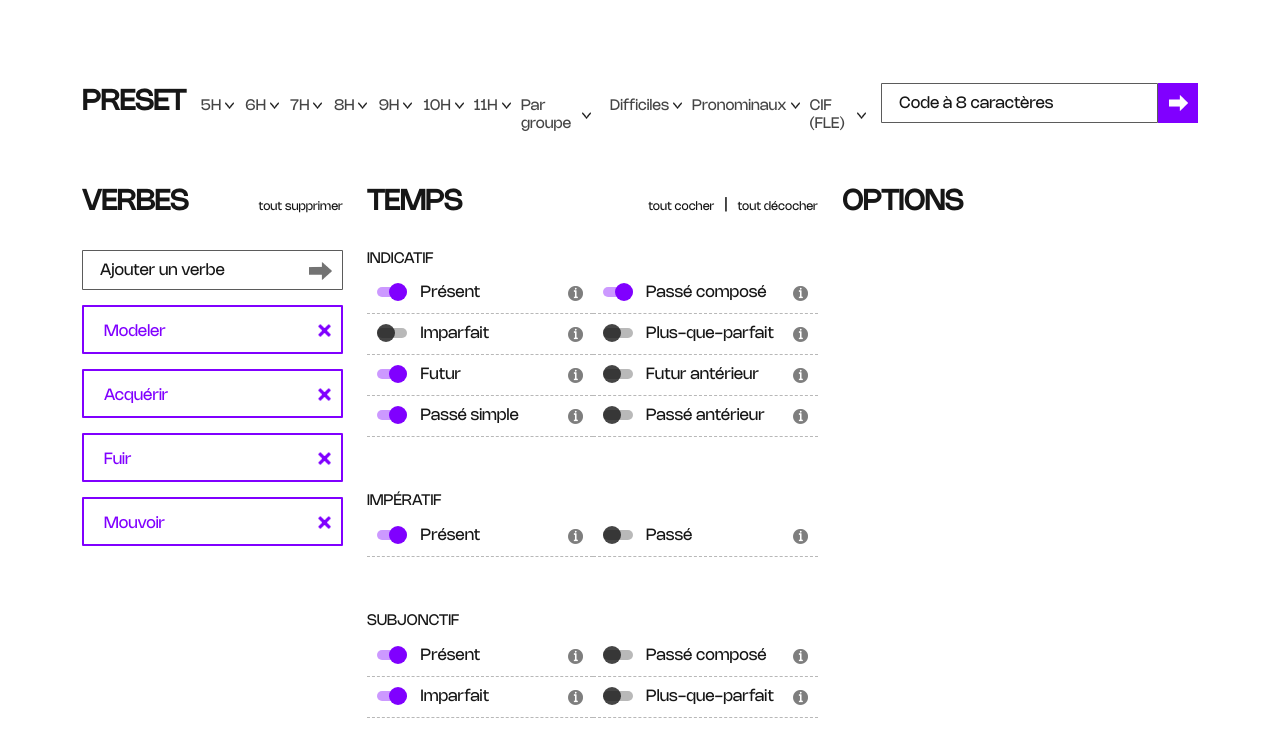
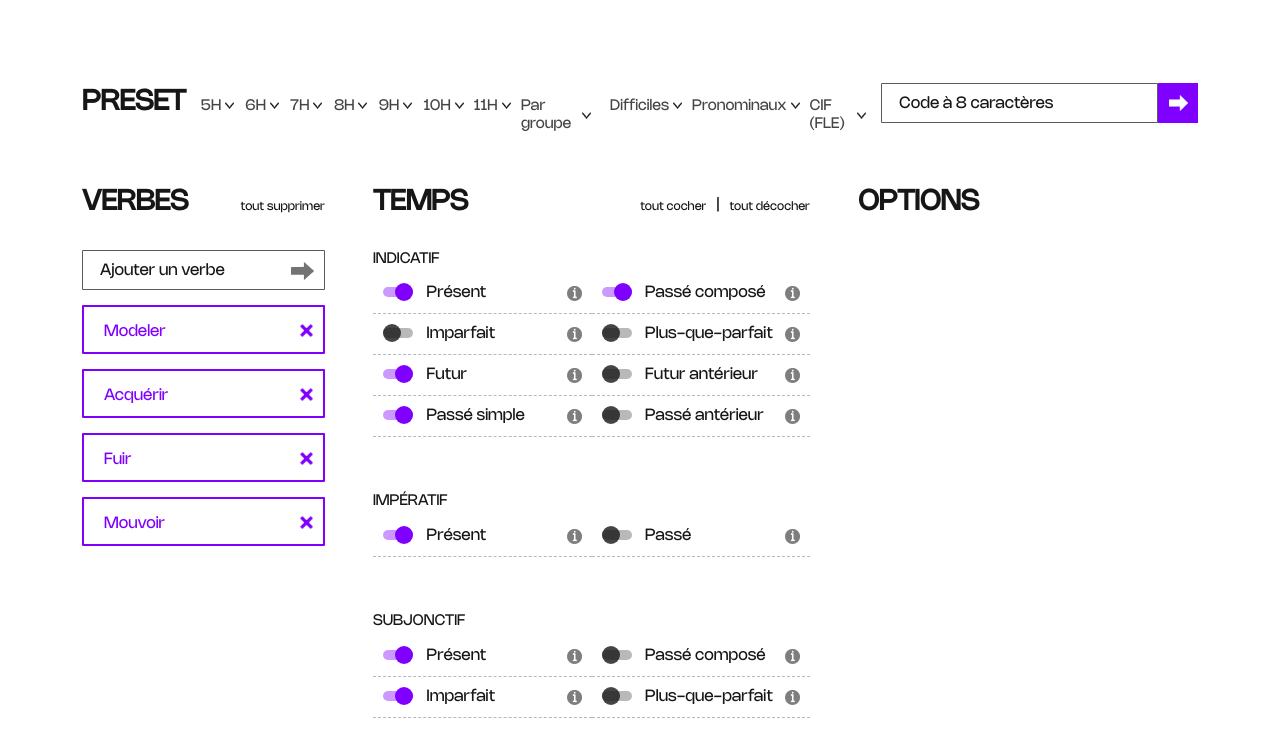
Before and after one commit to basile-kamm/tatitotu, a website built with Parcel: page src/index.html in a window 1280 px wide. Shown: the part 66-800 px from the top of the page. Built offline with nearby package versions, Linux system fonts and the light colour scheme.

Commit message:
boostrap gutter

```diff
--- a/src/index.html
+++ b/src/index.html
@@ -360,7 +360,7 @@
             </div>
           </div>
         </div>
-        <div class="row">
+        <div class="row gx-5">
           <div class="col-3">
             <div class="section">
               <div class="section-title-container">
```
